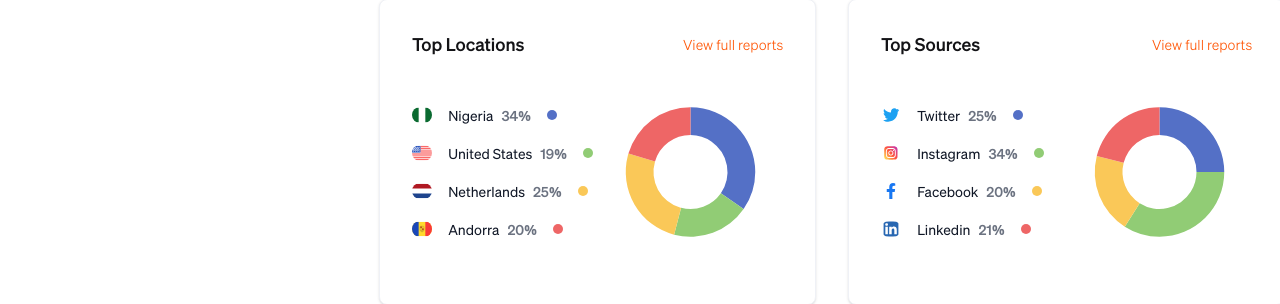
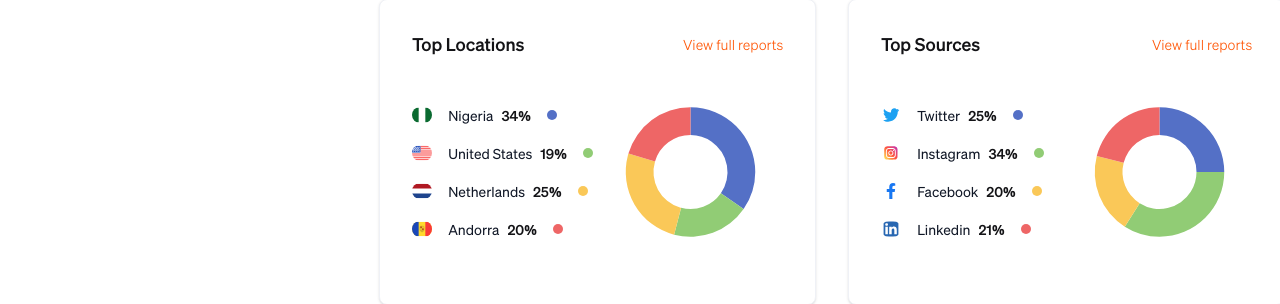
Before and after one commit to Umoren/mainstack-dev, a React (Create React App) app: page / in a window 1280 px wide. Shown: the part 1069-1373 px from the top of the page. Built offline with nearby package versions, Linux system fonts and the light colour scheme.

Commit message:
Update CardComponent.tsx

```diff
--- a/src/components/common/CardComponent.tsx
+++ b/src/components/common/CardComponent.tsx
@@ -83,7 +83,7 @@ const CardComponent: React.FC<CardComponentProps> = ({ title, sources }) => {
                                     </div>
                                     <div className="flex min-w-0 space-x-2">
                                         <p className="text-sm font-medium text-gray-900">{item.label}</p>
-                                        <p className="text-sm font-semibold text-gray-500">{item.value}%</p>
+                                        <p className="text-sm font-semibold text-ms-black">{item.value}%</p>
                                     </div>
                                     <div className="flex-shrink-0">
                                         {/* Use a colored circle as the legend item */}
```
